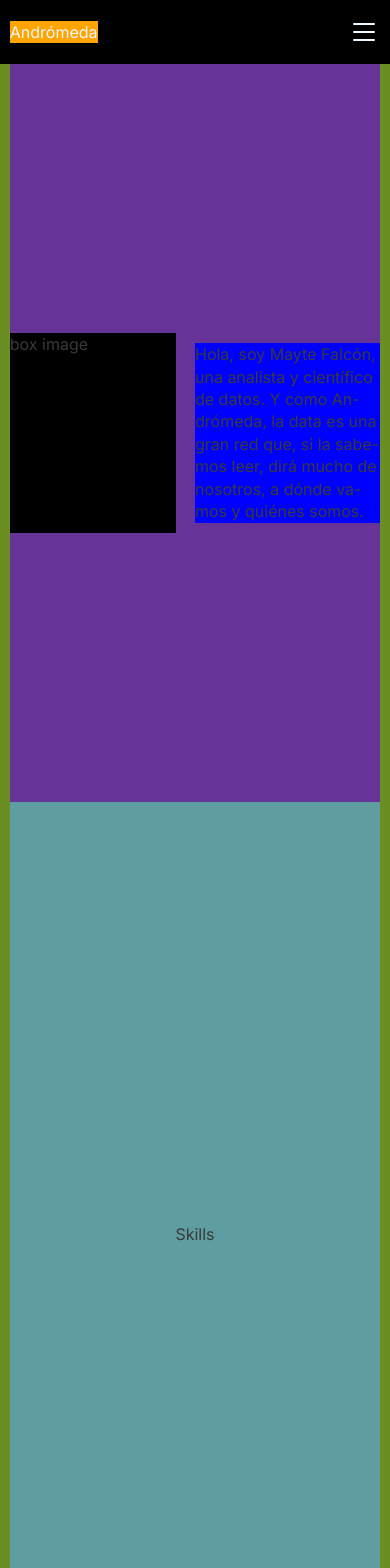
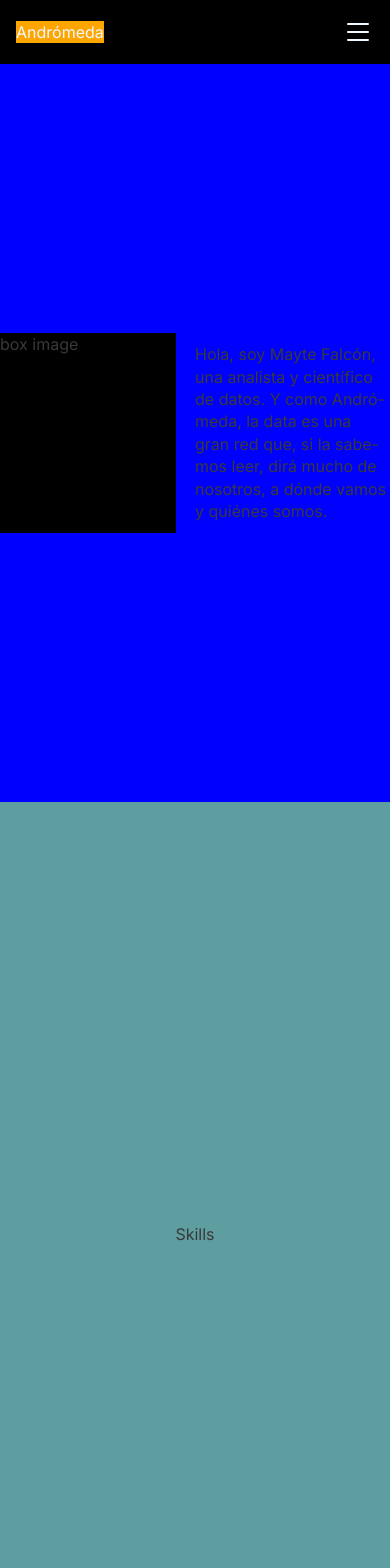
Before and after one commit to andromeda505/andromeda505, a Next.js app: page / in a window 390 px wide. Shown: the top 1568 px of the page. Built offline with nearby package versions, Linux system fonts and the light colour scheme.

Commit message:
fix responsive design

```diff
--- a/src/app/Page.css
+++ b/src/app/Page.css
@@ -170,16 +170,13 @@ body::-webkit-scrollbar-thumb {
   border: 3px solid orange;  /* creates padding around scroll thumb */
 }
 
-/*APP*/
+/*::::::::::::: APP :::::::::::::*/
 
 .mainApp {
-  display: flex;
+  max-width: 1200px;
+  background-color: blue !important;
+  margin: auto;
   position: relative;
-  flex-direction: column;
-  background-color: olivedrab;
-  min-height: 100vh;
-  justify-content: center;
-  align-items: center;
 }
 
 .Home .homeBox,
@@ -202,6 +199,7 @@ body::-webkit-scrollbar-thumb {
 
 .Foot {
   display: flex;
+  justify-content: center;
   align-items: center;
   background-color: brown;
 }
--- a/src/app/page.js
+++ b/src/app/page.js
@@ -47,8 +47,6 @@ export default function Portfolio() {
 
     <NavBar/>
 
-      <div className='MainBoxContent'>
-
     <section ref={homeRef}  className='Home'>
       <Home/>
     </section>
@@ -68,7 +66,7 @@ export default function Portfolio() {
     <section className='Foot'>
       <Foot/>
     </section>
-      </div>
+
   </main>
   )
 }
--- a/src/components/Contact/Contact.css
+++ b/src/components/Contact/Contact.css
@@ -2,6 +2,8 @@
     display: flex;
     justify-content: center;
     align-items: center;
+    width: 100%;
+    background-color: black;
 }
 
 .contactBox {
@@ -10,12 +12,8 @@
     justify-content: center;
     align-items: center;
     gap: 5%;
-    width: 80%;
+    width: 100%;
 }
 
 /* Mobile */
-@media screen and (max-width:480px) {
-    .contactBox {
-        width: 95%;
-    }
-}
+@media screen and (max-width:480px) {}
--- a/src/components/Home/Home.css
+++ b/src/components/Home/Home.css
@@ -1,18 +1,17 @@
-/* laptop 1024px Tablet 640px */
+/* laptop 1024px  Tablet 640px */
 
 #home {
     display: flex;
     justify-content: center;
     align-items: center;
+    background-color: blue;
 }
 
 .homeBox {
-    background-color: rebeccapurple;
     display: flex;
     justify-content: center;
     align-items: center;
     gap: 5%;
-    width: 80%;
 }
 
 .homeBox .imageHome {
@@ -22,13 +21,8 @@
 }
 
 .homeBox .txtHome {
-    background-color: blue;
     min-width: calc(50% - 5%);
 }
 
 /* Mobile */
-@media screen and (max-width:480px) {
-    .homeBox {
-        width: 95%;
-    }
-}
+@media screen and (max-width:480px) {}
--- a/src/components/NavBar/NavBar.jsx
+++ b/src/components/NavBar/NavBar.jsx
@@ -1,7 +1,7 @@
 "use client"
 
 import { useState, useEffect } from 'react'
-import './NavBar.css'
+import './Navbar.css'
 
 export const NavBar = () =>  {
     const [scrolled, setScrolled] = useState(false)
--- a/src/components/NavBar/Navbar.css
+++ b/src/components/NavBar/Navbar.css
@@ -1,11 +1,7 @@
 .Cabecera {
     background-color: black;
-    width: 80%;
-    position: fixed;
+    width: 100%;
     color: aliceblue;
-    width: 100%;
-    padding: 1em;
-
     display: flex;
     flex-flow: row wrap;
     justify-content: space-between;
@@ -13,18 +9,20 @@
     z-index: 9999;
     top: 0;
     transition: 0.32 ease-in-out;
-    padding-right: calc(100% - 90%);
-    padding-left: calc(100% - 90%);
+    padding: 1em;
+    position: fixed;
+    right: 0;
+    left: 0;
+    max-width: 1200px;
+    margin: auto;
 }
 
 
 .Cabecera-scrolled {
     background-color:cadetblue;
     position: fixed;
-    color: aliceblue;
+    color:darkblue;
     width: 100%;
-    padding: 1em;
-
     display: flex;
     flex-flow: row wrap;
     justify-content: space-between;
@@ -32,8 +30,11 @@
     z-index: 9999;
     top: 0;
     transition: 0.32 ease-in-out;
-    padding-right: calc(100% - 90%);
-    padding-left: calc(100% - 90%);
+    padding: 1em;
+    right: 0;
+    left: 0;
+    max-width: 1200px;
+    margin: auto;
 }
 
 .Cabecera-h1 {}
@@ -78,12 +79,6 @@
         display: none;
     }
 
-    .Cabecera,
-    .Cabecera-scrolled {
-        padding-left: 2.5%;
-        padding-right: 2.5%;
-    }
-
     .Cabecera-button {
         display: flex;
     }
@@ -119,7 +114,6 @@
         background-color: blueviolet;
         width: 100%;
         height: 100%;
-
     }
 
     .Cabecera-li a{
--- a/src/components/Projects/Projects.css
+++ b/src/components/Projects/Projects.css
@@ -2,6 +2,7 @@
     display: flex;
     justify-content: center;
     align-items: center;
+    background-color: black;
 }
 
 .projectsBox {
@@ -10,12 +11,8 @@
     justify-content: center;
     align-items: center;
     gap: 5%;
-    width: 80%;
+    width: 100%;
 }
 
 /* Mobile */
-@media screen and (max-width:480px) {
-    .projectsBox {
-        width: 95%;
-    }
-}
+@media screen and (max-width:480px) {}
--- a/src/components/Skills/Skills.css
+++ b/src/components/Skills/Skills.css
@@ -2,6 +2,7 @@
     display: flex;
     justify-content: center;
     align-items: center;
+    background-color: black;
 }
 
 .skillsBox {
@@ -10,12 +11,8 @@
     justify-content: center;
     align-items: center;
     gap: 5%;
-    width: 80%;
+    width: 100%;
 }
 
 /* Mobile */
-@media screen and (max-width:480px) {
-    .skillsBox {
-        width: 95%;
-    }
-}
+@media screen and (max-width:480px) {}
--- a/src/components/useIntersection.jsx
+++ b/src/components/useIntersection.jsx
@@ -1,5 +1,5 @@
 "use client"
-import { useRef,useEffect, useState } from "react";
+import { useRef, useEffect, useState } from "react";
 
 export const useIntersection = (props) => {
     const {root, rootMargin = "0px", cb,threshold = 0} = props;
```
Lines whose indentation alone changed are shown as unchanged.
